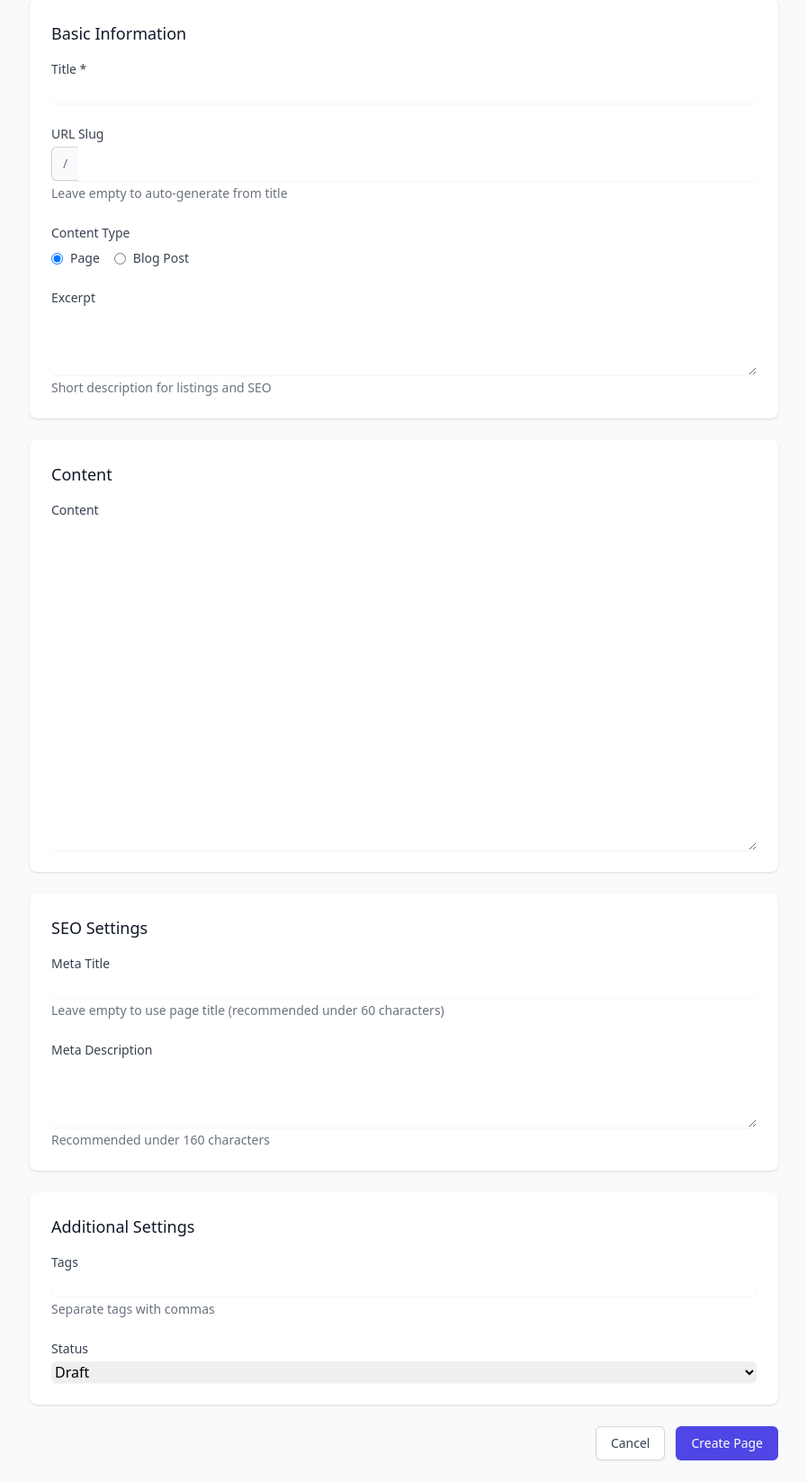
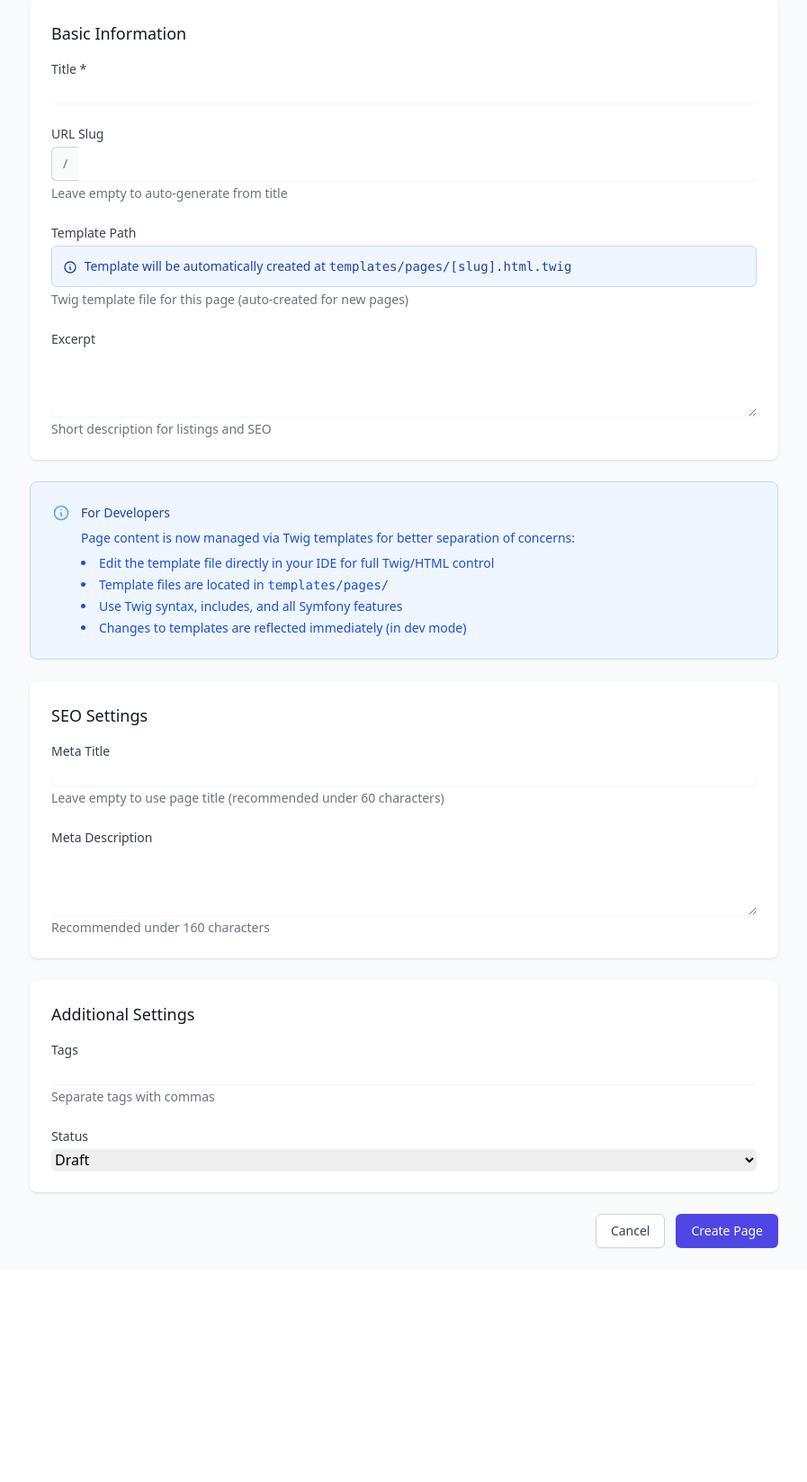
Before and after one commit to ZeTilt/cms, a Symfony app: template templates/admin/pages/edit.html.twig in a window 1280 px wide. Shown: the part 174-1821 px from the top of the page at 90% size, without its empty margins (191-1088 px from the left). After the commit the page ends 1562 px from the top, so only its background shows below. Run offline with Twig, Linux system fonts and the light colour scheme; the template is opened without the code that fills it, so the values that code supplies are empty; some libraries are stand-ins or nearby versions.

Commit message:
feat: implémente le système de templates Twig pour les pages
- Remplace le champ content par template_path dans l'entité Page
- Ajoute PageTemplateService pour la gestion automatique des templates
- Configure le service avec le bon chemin du projet
- Crée automatiquement les templates Twig lors de la création de pages
- Améliore les contrôleurs pour utiliser les templates fichiers
- Met à jour les templates d'administration
- Facilite le développement avec templates séparés du code

🤖 Generated with [Claude Code](https://claude.ai/code)

Co-Authored-By: Claude <noreply@anthropic.com>

```diff
--- a/config/services.yaml
+++ b/config/services.yaml
@@ -32,5 +32,10 @@ services:
             $uploadDirectory: '%uploads_directory%'
             $thumbnailDirectory: '%thumbnails_directory%'
 
+    # Page Template Service
+    App\Service\PageTemplateService:
+        arguments:
+            $projectDir: '%kernel.project_dir%'
+
     # add more service definitions when explicit configuration is needed
     # please note that last definitions always *replace* previous ones
--- a/templates/admin/pages/edit.html.twig
+++ b/templates/admin/pages/edit.html.twig
@@ -2,17 +2,36 @@
 
 {% block title %}{{ page ? 'Edit Page' : 'New Page' }} - Admin{% endblock %}
 
+{% block breadcrumb_items %}
+    <li>
+        <div class="flex items-center">
+            <svg class="flex-shrink-0 h-5 w-5 text-gray-300" fill="currentColor" viewBox="0 0 20 20">
+                <path fill-rule="evenodd" d="M7.293 14.707a1 1 0 010-1.414L10.586 10 7.293 6.707a1 1 0 011.414-1.414l4 4a1 1 0 010 1.414l-4 4a1 1 0 01-1.414 0z" clip-rule="evenodd"></path>
+            </svg>
+            <a href="{{ path('admin_pages_list') }}" class="ml-4 text-sm font-medium text-gray-500 hover:text-gray-700">Pages</a>
+        </div>
+    </li>
+    <li>
+        <div class="flex items-center">
+            <svg class="flex-shrink-0 h-5 w-5 text-gray-300" fill="currentColor" viewBox="0 0 20 20">
+                <path fill-rule="evenodd" d="M7.293 14.707a1 1 0 010-1.414L10.586 10 7.293 6.707a1 1 0 011.414-1.414l4 4a1 1 0 010 1.414l-4 4a1 1 0 01-1.414 0z" clip-rule="evenodd"></path>
+            </svg>
+            <span class="ml-4 text-sm font-medium text-gray-500" aria-current="page">{{ page ? 'Edit: ' ~ page.title : 'New Page' }}</span>
+        </div>
+    </li>
+{% endblock %}
+
 {% block content %}
 <!-- Header -->
 <div class="bg-white shadow">
-    <div class="max-w-4xl mx-auto py-6 px-4 sm:px-6 lg:px-8">
-        <div class="flex items-center space-x-4">
+    <div class="max-w-4xl mx-auto py-4 sm:py-6 px-4 sm:px-6 lg:px-8">
+        <div class="flex items-center space-x-2 sm:space-x-4">
             <a href="{{ path('admin_pages_list') }}" class="text-gray-400 hover:text-gray-600">
-                <svg class="h-6 w-6" fill="none" viewBox="0 0 24 24" stroke="currentColor">
+                <svg class="h-5 w-5 sm:h-6 sm:w-6" fill="none" viewBox="0 0 24 24" stroke="currentColor">
                     <path stroke-linecap="round" stroke-linejoin="round" stroke-width="2" d="M15 19l-7-7 7-7" />
                 </svg>
             </a>
-            <h1 class="text-3xl font-bold text-gray-900">
+            <h1 class="text-xl sm:text-2xl lg:text-3xl font-bold text-gray-900">
                 {{ page ? 'Edit Page' : 'New Page' }}
             </h1>
         </div>
@@ -49,21 +68,34 @@
                     <p class="mt-1 text-sm text-gray-500">Leave empty to auto-generate from title</p>
                 </div>
 
-                <!-- Type -->
+                <!-- Template Path -->
                 <div>
-                    <label class="block text-sm font-medium text-gray-700 mb-2">Content Type</label>
-                    <div class="flex space-x-4">
-                        <label class="inline-flex items-center">
-                            <input type="radio" name="type" value="page" {{ page ? (page.type != 'blog' ? 'checked' : '') : 'checked' }}
-                                   class="form-radio text-indigo-600">
-                            <span class="ml-2 text-sm text-gray-700">Page</span>
-                        </label>
-                        <label class="inline-flex items-center">
-                            <input type="radio" name="type" value="blog" {{ page ? (page.type == 'blog' ? 'checked' : '') : '' }}
-                                   class="form-radio text-indigo-600">
-                            <span class="ml-2 text-sm text-gray-700">Blog Post</span>
-                        </label>
-                    </div>
+                    <label for="template_path" class="block text-sm font-medium text-gray-700">Template Path</label>
+                    {% if page %}
+                        <div class="mt-1 flex rounded-md shadow-sm">
+                            <span class="inline-flex items-center px-3 py-2 rounded-l-md border border-r-0 border-gray-300 bg-gray-50 text-gray-500 text-sm">
+                                templates/pages/
+                            </span>
+                            <input type="text" id="template_path" name="template_path" value="{{ page.templatePath }}"
+                                   class="flex-1 block w-full rounded-none rounded-r-md border-gray-300 focus:ring-indigo-500 focus:border-indigo-500"
+                                   maxlength="255">
+                        </div>
+                        {% if template_exists is defined and not template_exists %}
+                            <p class="mt-1 text-sm text-orange-600">⚠️ Template file does not exist and will be created</p>
+                        {% else %}
+                            <p class="mt-1 text-sm text-green-600">✓ Template file exists</p>
+                        {% endif %}
+                    {% else %}
+                        <div class="mt-1 p-3 bg-blue-50 border border-blue-200 rounded-md">
+                            <p class="text-sm text-blue-800">
+                                <svg class="inline h-4 w-4 mr-1" fill="none" stroke="currentColor" viewBox="0 0 24 24">
+                                    <path stroke-linecap="round" stroke-linejoin="round" stroke-width="2" d="M13 16h-1v-4h-1m1-4h.01M21 12a9 9 0 11-18 0 9 9 0 0118 0z"></path>
+                                </svg>
+                                Template will be automatically created at <code>templates/pages/<span id="template-preview">[slug]</span>.html.twig</code>
+                            </p>
+                        </div>
+                    {% endif %}
+                    <p class="mt-1 text-sm text-gray-500">Twig template file for this page (auto-created for new pages)</p>
                 </div>
 
                 <!-- Excerpt -->
@@ -76,13 +108,31 @@
             </div>
         </div>
 
-        <!-- Content -->
-        <div class="bg-white shadow rounded-lg p-6">
-            <h2 class="text-lg font-medium text-gray-900 mb-4">Content</h2>
-            <div>
-                <label for="content" class="block text-sm font-medium text-gray-700 mb-2">Content</label>
-                <textarea id="content" name="content" rows="15"
-                          class="block w-full border-gray-300 rounded-md shadow-sm focus:ring-indigo-500 focus:border-indigo-500">{{ page ? page.content : '' }}</textarea>
+        <!-- Developer Instructions -->
+        <div class="bg-blue-50 border border-blue-200 rounded-lg p-6">
+            <div class="flex">
+                <div class="flex-shrink-0">
+                    <svg class="h-5 w-5 text-blue-400" fill="none" stroke="currentColor" viewBox="0 0 24 24">
+                        <path stroke-linecap="round" stroke-linejoin="round" stroke-width="2" d="M13 16h-1v-4h-1m1-4h.01M21 12a9 9 0 11-18 0 9 9 0 0118 0z"></path>
+                    </svg>
+                </div>
+                <div class="ml-3">
+                    <h3 class="text-sm font-medium text-blue-800">For Developers</h3>
+                    <div class="mt-2 text-sm text-blue-700">
+                        <p>Page content is now managed via Twig templates for better separation of concerns:</p>
+                        <ul class="list-disc list-inside mt-2 space-y-1">
+                            <li>Edit the template file directly in your IDE for full Twig/HTML control</li>
+                            <li>Template files are located in <code>templates/pages/</code></li>
+                            <li>Use Twig syntax, includes, and all Symfony features</li>
+                            <li>Changes to templates are reflected immediately (in dev mode)</li>
+                        </ul>
+                        {% if page and page.templatePath %}
+                            <p class="mt-3 font-medium">
+                                Edit template: <code class="bg-white px-2 py-1 rounded">templates/pages/{{ page.templatePath }}</code>
+                            </p>
+                        {% endif %}
+                    </div>
+                </div>
             </div>
         </div>
 
@@ -138,10 +188,19 @@
         </div>
 
         <!-- Form Actions -->
-        <div class="flex justify-end space-x-3">
-            <a href="{{ path('admin_pages_list') }}" class="bg-white py-2 px-4 border border-gray-300 rounded-md shadow-sm text-sm font-medium text-gray-700 hover:bg-gray-50">
+        <div class="flex flex-col sm:flex-row justify-end space-y-2 sm:space-y-0 sm:space-x-3">
+            <a href="{{ path('admin_pages_list') }}" class="bg-white py-2 px-4 border border-gray-300 rounded-md shadow-sm text-sm font-medium text-gray-700 hover:bg-gray-50 text-center">
                 Cancel
             </a>
+            {% if page %}
+                <a href="{{ path('admin_pages_preview', {id: page.id}) }}" target="_blank" class="bg-gray-600 py-2 px-4 border border-transparent rounded-md shadow-sm text-sm font-medium text-white hover:bg-gray-700 flex items-center justify-center">
+                    <svg class="w-4 h-4 mr-2" fill="none" stroke="currentColor" viewBox="0 0 24 24">
+                        <path stroke-linecap="round" stroke-linejoin="round" stroke-width="2" d="M15 12a3 3 0 11-6 0 3 3 0 016 0z"></path>
+                        <path stroke-linecap="round" stroke-linejoin="round" stroke-width="2" d="M2.458 12C3.732 7.943 7.523 5 12 5c4.478 0 8.268 2.943 9.542 7-1.274 4.057-5.064 7-9.542 7-4.477 0-8.268-2.943-9.542-7z"></path>
+                    </svg>
+                    Preview
+                </a>
+            {% endif %}
             <button type="submit" class="bg-indigo-600 py-2 px-4 border border-transparent rounded-md shadow-sm text-sm font-medium text-white hover:bg-indigo-700">
                 {{ page ? 'Update Page' : 'Create Page' }}
             </button>
@@ -149,37 +208,33 @@
     </form>
 </div>
 
-<!-- TinyMCE Editor -->
-<script src="https://cdn.tiny.cloud/1/no-api-key/tinymce/6/tinymce.min.js"></script>
 <script>
-tinymce.init({
-    selector: '#content',
-    height: 400,
-    plugins: [
-        'advlist', 'autolink', 'lists', 'link', 'image', 'charmap', 'preview',
-        'anchor', 'searchreplace', 'visualblocks', 'code', 'fullscreen',
-        'insertdatetime', 'media', 'table', 'help', 'wordcount'
-    ],
-    toolbar: 'undo redo | blocks | bold italic backcolor | alignleft aligncenter alignright alignjustify | bullist numlist outdent indent | removeformat | help',
-    content_style: 'body { font-family: -apple-system, BlinkMacSystemFont, San Francisco, Segoe UI, Roboto, Helvetica Neue, sans-serif; font-size: 14px; }'
-});
-
 function updateSlug() {
     const title = document.getElementById('title').value;
-    const slug = document.getElementById('slug');
-    if (!slug.value || slug.dataset.autoGenerated) {
-        slug.value = title.toLowerCase()
+    const slugField = document.getElementById('slug');
+    const templatePreview = document.getElementById('template-preview');
+
+    if (title && !slugField.value) {
+        const slug = title
+            .toLowerCase()
             .replace(/[^a-z0-9\s-]/g, '')
-            .replace(/\s+/g, '-')
-            .replace(/-+/g, '-')
-            .trim('-');
-        slug.dataset.autoGenerated = 'true';
+            .replace(/[\s-]+/g, '-')
+            .replace(/^-+|-+$/g, '');
+
+        slugField.value = slug;
+
+        if (templatePreview) {
+            templatePreview.textContent = slug || '[slug]';
+        }
     }
 }
 
-// Prevent auto-generation if user manually edits slug
-document.getElementById('slug').addEventListener('input', function() {
-    this.dataset.autoGenerated = 'false';
+// Update template preview on slug change
+document.getElementById('slug')?.addEventListener('input', function() {
+    const templatePreview = document.getElementById('template-preview');
+    if (templatePreview) {
+        templatePreview.textContent = this.value || '[slug]';
+    }
 });
 </script>
 {% endblock %}
```
Also changed, not shown: src/Controller/PagesController.php (+49 -6 lines), src/Controller/PublicPagesController.php (+12 -2 lines), src/Entity/Page.php (+8 -8 lines), src/Service/PageTemplateService.php (added, +217 -0 lines), templates/admin/pages/list.html.twig (+11 -0 lines), templates/pages/voyons-voir.html.twig (added, +42 -0 lines), templates/public/page/show.html.twig (+16 -0 lines).
